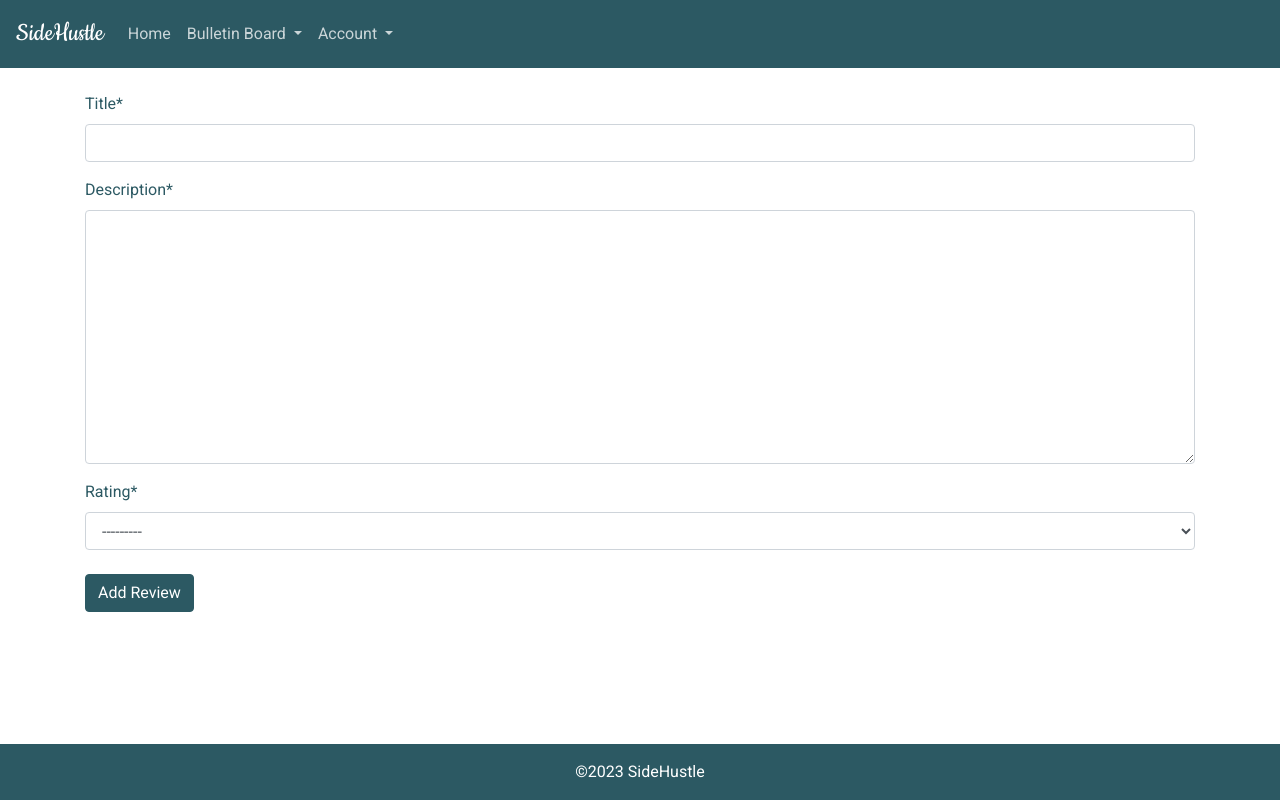
After one commit to adammkeane/work-app-pp4, a Django app: page /post_review_create/1 in a window 1280 px wide. The commit adds this page. Run offline with Django 3.2, Linux system fonts and the light colour scheme; the visitor is signed in with stand-in values (Sample User, id 1); some libraries are stand-ins or nearby versions.

Commit message:
Add ability for users to create reviews

```diff
--- a/templates/post_detail.html
+++ b/templates/post_detail.html
@@ -120,7 +120,7 @@
     <div class="reverse-bg">
         <h2 class="brand-h1 mx-4 mt-4 reverse-bg">Reviews</h2>
     </div>
-
+    <a href="{% url 'post_review_create' post.pk %}" class="btn btn-primary mt-4">Add Review</a>
     {% for review in reviews %}
     <div class="card mt-4">
         <div class="row no-gutters">
--- /dev/null
+++ b/templates/post_review_create.html
@@ -0,0 +1,16 @@
+{% extends "base.html" %}
+
+{% block title %}Add Review - Side Hustle{% endblock title %}
+
+{% block content %}
+
+{% load crispy_forms_tags %}
+<div class="container">
+    <form action="{% url 'post_review_create' post_id %}" method="post">
+        {{ post_form | crispy | safe }}
+        {% csrf_token %}
+        <button type="submit" class="btn btn-primary mt-2">Add Review</button>
+    </form>
+</div>
+
+{%endblock%}
--- a/workapp/forms.py
+++ b/workapp/forms.py
@@ -1,4 +1,4 @@
-from .models import Post
+from .models import Post, PostReview
 from django import forms
 from django.utils.translation import gettext_lazy as _
 from django_summernote.widgets import SummernoteWidget, SummernoteInplaceWidget
@@ -26,3 +26,13 @@ class PostForm(forms.ModelForm):
         widgets = {
             'description': SummernoteWidget(),
         }
+
+
+class PostReviewForm(forms.ModelForm):
+    class Meta:
+        model = PostReview
+        fields = (
+                'title',
+                'description',
+                'rating',
+            )
--- a/workapp/views.py
+++ b/workapp/views.py
@@ -4,7 +4,7 @@ from django.utils.text import slugify
 from django.contrib.auth.models import User
 from django.contrib.auth.mixins import UserPassesTestMixin
 from .models import Post, PostReview
-from .forms import PostForm
+from .forms import PostForm, PostReviewForm
 
 
 class HomePage(generic.TemplateView):
@@ -51,7 +51,6 @@ class PostDetail(View):
 
 class PostCreate(UserPassesTestMixin, View):
     def get(self, request, *args, **kwargs):
-        username = request.user.username
         return render(
             request,
             'post_create.html',
@@ -170,3 +169,45 @@ class ProfilePage(generic.ListView):
 
     def get_queryset(self):
         return Post.objects.filter(username=self.kwargs.get('user'))
+
+
+class PostReviewCreate(UserPassesTestMixin, View):
+    def get(self, request, post_id, *args, **kwargs):
+        return render(
+            request,
+            'post_review_create.html',
+            {
+                'post_form': PostReviewForm(),
+                'post_id': post_id
+            },
+        )
+
+    def post(self, request, post_id, *args, **kwargs):
+        post_form = PostReviewForm(request.POST)
+
+        if post_form.is_valid():
+            entry = post_form.save(commit=False)
+            entry.username = request.user
+            entry.slug = slugify(f'{entry.title}-{entry.username}')
+            post = get_object_or_404(Post.objects, id=post_id)
+            entry.post = post
+            entry.save()
+
+            return render(
+                request,
+                'post_review_create_success.html',
+                {
+                    'post': post,
+                },
+            )
+        else:
+            return render(
+                request,
+                'post__review_create.html',
+                {
+                    'post_form': PostReviewForm(data=request.POST),
+                },
+            )
+
+    def test_func(self):
+        return self.request.user.is_authenticated
--- a/workproject/urls.py
+++ b/workproject/urls.py
@@ -27,4 +27,5 @@ urlpatterns = [
     path('post_create/', views.PostCreate.as_view(), name='post_create'),
     path('post_edit/<slug:post_id>/', views.PostEdit.as_view(), name='post_edit'),
     path('post_delete/<slug:post_id>/', views.PostDelete.as_view(), name='post_delete'),
+    path('post_review_create/<slug:post_id>', views.PostReviewCreate.as_view(), name='post_review_create'),
 ]
```
Also changed, not shown: templates/post_review_create_success.html (added, +16 -0 lines), workapp/models.py (line endings or trailing spaces).
